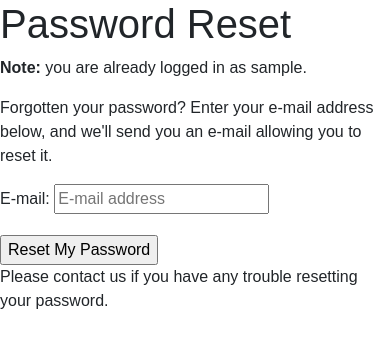
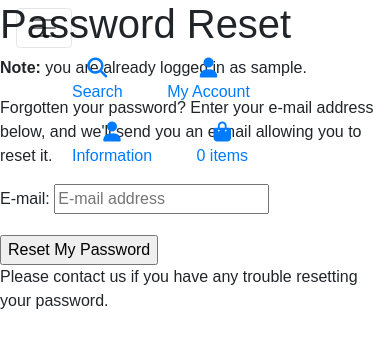
Before and after one commit to keeks-mtl/go-tennis, a Django app: page /accounts/password/reset/ in a window 390 px wide. Shown: the top 348 px of the page. Run offline with Django 3.2, Linux system fonts and the light colour scheme; the visitor is signed in with stand-in values (Sample User, id 1); parts of the project's set-up code (start-up, migrations or seed data) failed here and were passed over; some libraries are stand-ins or nearby versions.

Commit message:
Add mobile header and main navbar

```diff
--- a/templates/base.html
+++ b/templates/base.html
@@ -63,7 +63,7 @@
                     <li class="list-inline-item dropdown">
                         <a class="text-black nav-link" href="#" id="user-options" data-toggle="dropdown" aria-haspopup="true" aria-expanded="false">
                             <div class="text-center">
-                                <p class="my-0">Profile</p>
+                                <p class="my-0">My Account</p>
                             </div>
                         </a>
                         <div class="dropdown-menu border-0" aria-labelledby="user-options">
@@ -137,6 +137,14 @@
                 </ul>
             </div>
         </div>
+        <div class="row">
+            <nav class="navbar navbar-expand-lg navbar-light w-100">
+                <button class="navbar-toggler" type="button" data-toggle="collapse" data-target="#main-nav" aria-controls="main-nav" aria-expanded="false" aria-label="Toggle navigation">
+                    <span class="navbar-toggler-icon"></span>
+                </button>
+                {% include 'includes/mobile-top-header.html' %}
+            </nav>
+        </div>
     </header>
 
     {% if messages %}
--- /dev/null
+++ b/templates/includes/mobile-top-header.html
@@ -0,0 +1,77 @@
+<ul>
+  <li class="list-inline-item">
+    <a class="text-black nav-link d-block d-lg-none" href="#" id="mobile-search" data-toggle="dropdown" aria-haspopup="true" aria-expanded="false">
+        <div class="text-center">
+            <div><i class="fas fa-search fa-lg"></i></div>
+            <p class="my-0">Search</p>
+        </div>
+    </a>
+    <div class="dropdown-menu border-0 w-100 p-3 rounded-0 my-0" aria-labelledby="mobile-search">
+        <form class="form" method="GET" action="">
+            <div class="input-group w-100">
+                <input class="form-control border border-black" type="text" name="q" placeholder="Search our site">
+                <div class="input-group-append">
+                    <button class="form-control form-control btn btn-black border border-black" type="submit">
+                        <span class="icon">
+                            <i class="fas fa-search"></i>
+                        </span>
+                    </button>
+                </div>
+            </div>
+        </form>
+    </div>
+</li>
+
+<li class="list-inline-item dropdown">
+    <a class="text-black nav-link d-block d-lg-none" href="#" id="user-options" data-toggle="dropdown" aria-haspopup="true" aria-expanded="false">
+        <div class="text-center">
+            <div><i class="fas fa-user fa-lg"></i></div>
+            <p class="my-0">My Account</p>
+        </div>
+    </a>
+    <div class="dropdown-menu border-0" aria-labelledby="user-options">
+        {% if request.user.is_authenticated %}
+            {% if request.user.is_superuser %}
+                <a href="{% url 'account_logout' %}" class="dropdown-item">Product Management</a>
+            {% endif %}
+            <a href="" class="dropdown-item">My Profile</a>
+            <a href="{% url 'account_logout' %}" class="dropdown-item">Logout</a>
+        {% else %}
+            <a href="{% url 'account_signup' %}" class="dropdown-item">Register</a>
+            <a href="{% url 'account_login' %}" class="dropdown-item">Login</a>
+        {% endif %}
+    </div>
+</li>
+<li class="list-inline-item dropdown">
+    <a class="text-black nav-link d-block d-lg-none" href="#" id="user-info" data-toggle="dropdown" aria-haspopup="true" aria-expanded="false">
+        <div class="text-center">
+            <div><i class="fas fa-user fa-lg"></i></div>
+            <p class="my-0">Information</p>
+        </div>
+    </a>
+    <div class="dropdown-menu border-0" aria-labelledby="user-info">
+        {% if request.user.is_authenticated %}
+            {% if request.user.is_superuser %}
+                <a href="{% url 'account_logout' %}" class="dropdown-item">Info Management</a>
+            {% endif %}
+            <a href="" class="dropdown-item">Book</a>
+            <a href="" class="dropdown-item">Matches</a>
+            <a href="" class="dropdown-item">Coaches</a>
+            <a href="" class="dropdown-item">Lessons</a>
+        {% else %}
+            <a href="" class="dropdown-item">Coaches</a>
+            <a href="" class="dropdown-item">Lessons</a>
+        {% endif %}
+    </div>
+</li>
+<li class="list-inline-item">
+    <a class="text-black nav-link d-block d-lg-none" href="">
+        <div class="text-center">
+            <div><i class="fas fa-shopping-bag fa-lg"></i></div>
+            <p class="my-0">
+                    0 items
+            </p>
+        </div>
+    </a>
+  </li>
+</ul>
```
Also changed, not shown: templates/includes/main-nav.html (added, +28 -0 lines), templates/shop.html (added, +9 -0 lines).
